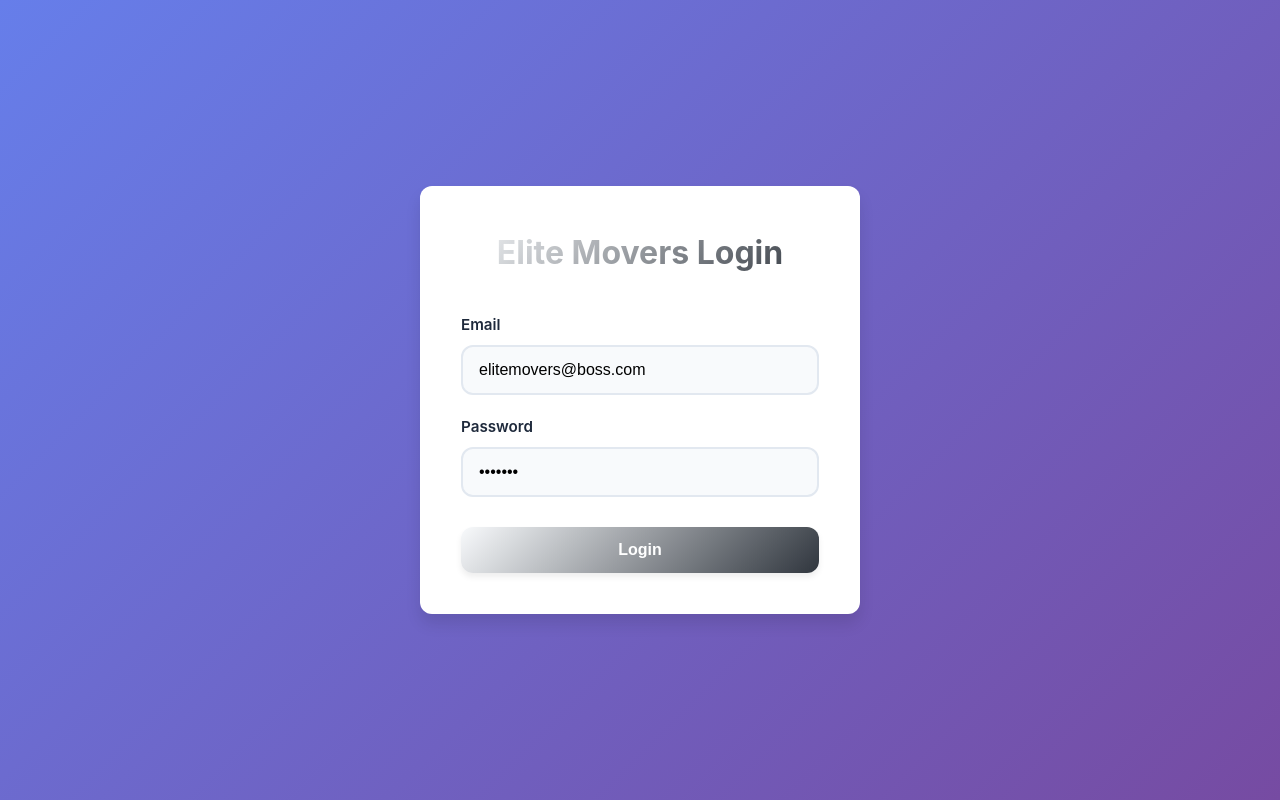
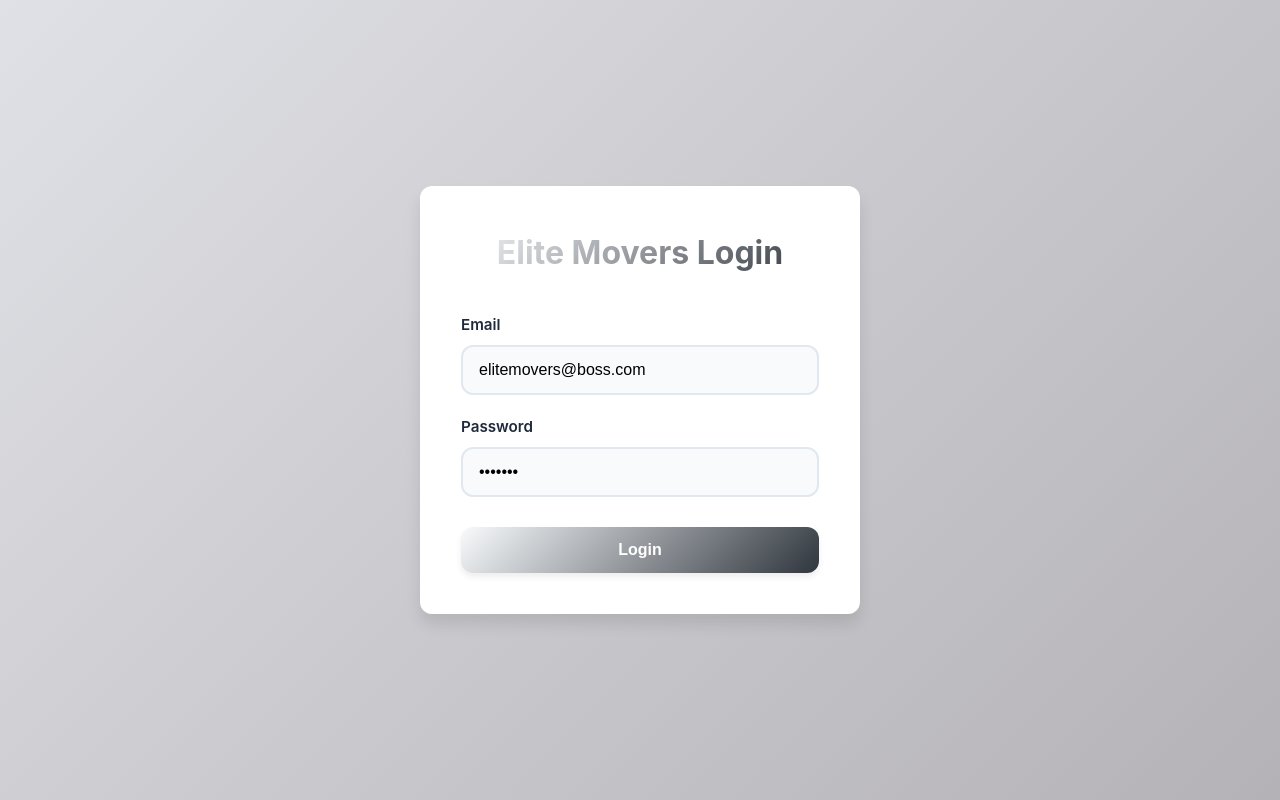
Before and after one commit to Euwamahoro/elite, a React (Vite) app: page /login in a window 1280 px wide. Built offline with nearby package versions, Linux system fonts and the light colour scheme.

Commit message:
debug: page error on refresh

```diff
--- a/src/pages/Products.tsx
+++ b/src/pages/Products.tsx
@@ -61,8 +61,8 @@ const Products: React.FC = () => {
         setFormData({
             category: product.category._id,
             name: product.name,
-            description: product.description || '',
-            unitOfMeasure: product.unitOfMeasure,
+            description: (product as any).description || '',
+            unitOfMeasure: product.unitOfMeasure
         });
         setShowModal(true);
     };
--- a/src/styles/Global.css
+++ b/src/styles/Global.css
@@ -86,7 +86,7 @@ body {
     justify-content: center;
     align-items: center;
     min-height: 100vh;
-    background: linear-gradient(135deg, #667eea 0%, #764ba2 100%);
+    background: linear-gradient(135deg, #e0e1e6 0%, #b4b2b6 100%);
     padding: 20px;
 }
 
```
Also changed, not shown: vercel.json (added).
